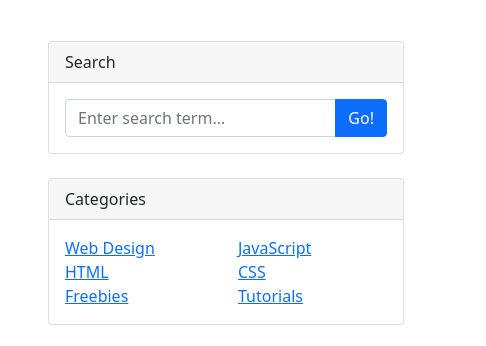
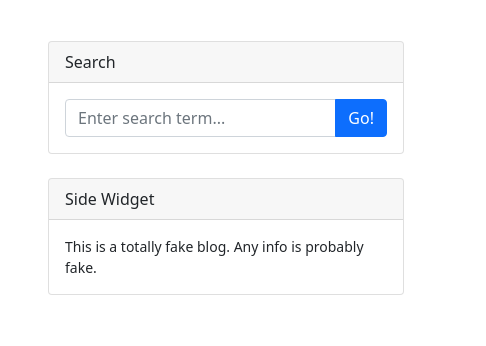
Before and after one commit to SealProgrammer/QuandaleDingle, a plain HTML site: page index.html in a window 1280 px wide. Shown: the part 63-409 px from the top of the page, 794-1280 px from the left. Drawn offline with nearby package versions, Linux system fonts and the light colour scheme; files whose address does not match are found by name.

Commit message:
Update index.html

```diff
--- a/index.html
+++ b/index.html
@@ -107,28 +107,6 @@
                             </div>
                         </div>
                     </div>
-                    <!-- Categories widget-->
-                    <div class="card mb-4">
-                        <div class="card-header">Categories</div>
-                        <div class="card-body">
-                            <div class="row">
-                                <div class="col-sm-6">
-                                    <ul class="list-unstyled mb-0">
-                                        <li><a href="#!">Web Design</a></li>
-                                        <li><a href="#!">HTML</a></li>
-                                        <li><a href="#!">Freebies</a></li>
-                                    </ul>
-                                </div>
-                                <div class="col-sm-6">
-                                    <ul class="list-unstyled mb-0">
-                                        <li><a href="#!">JavaScript</a></li>
-                                        <li><a href="#!">CSS</a></li>
-                                        <li><a href="#!">Tutorials</a></li>
-                                    </ul>
-                                </div>
-                            </div>
-                        </div>
-                    </div>
                     <!-- Side widget-->
                     <div class="card mb-4">
                         <div class="card-header">Side Widget</div>
```
